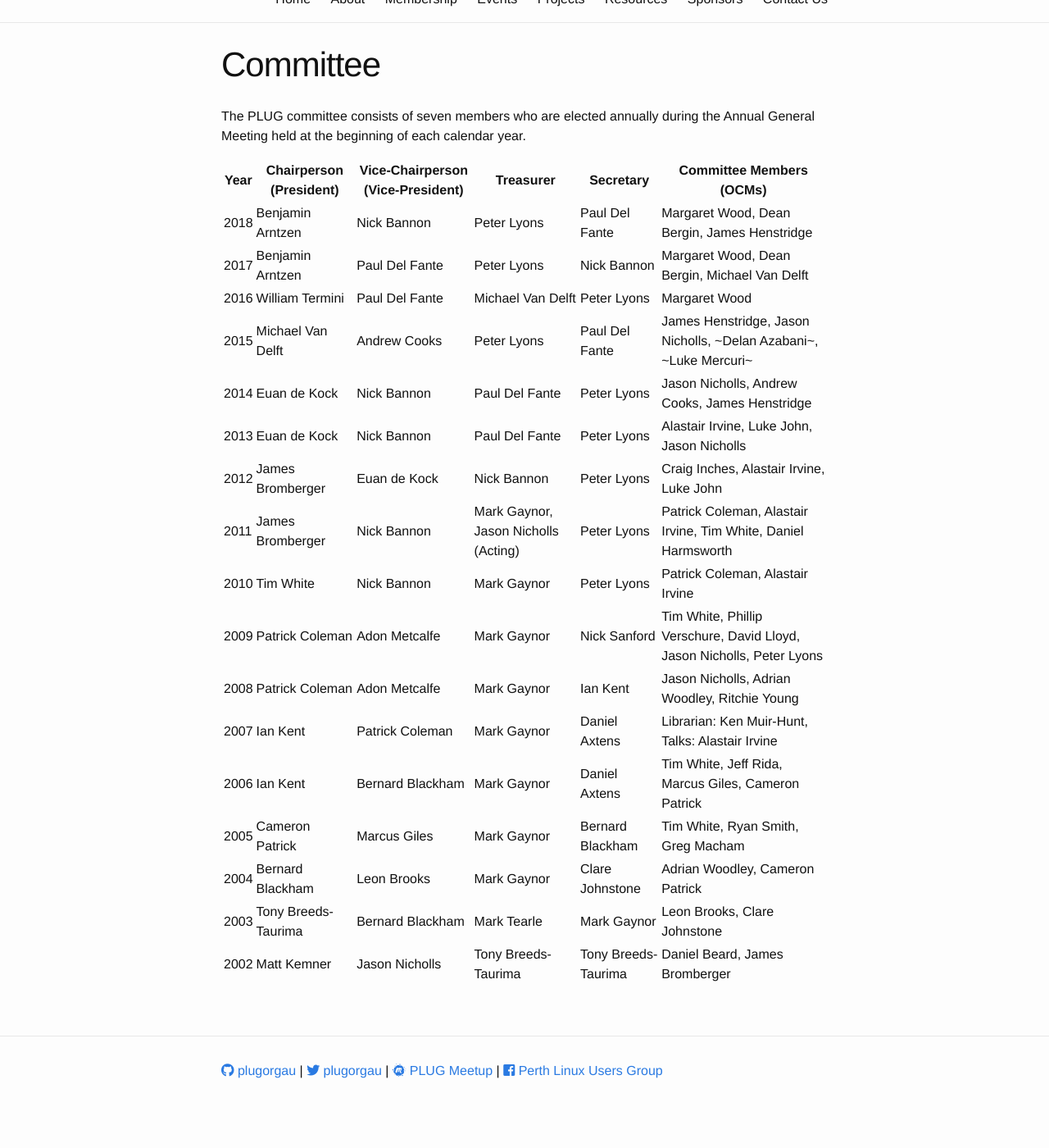
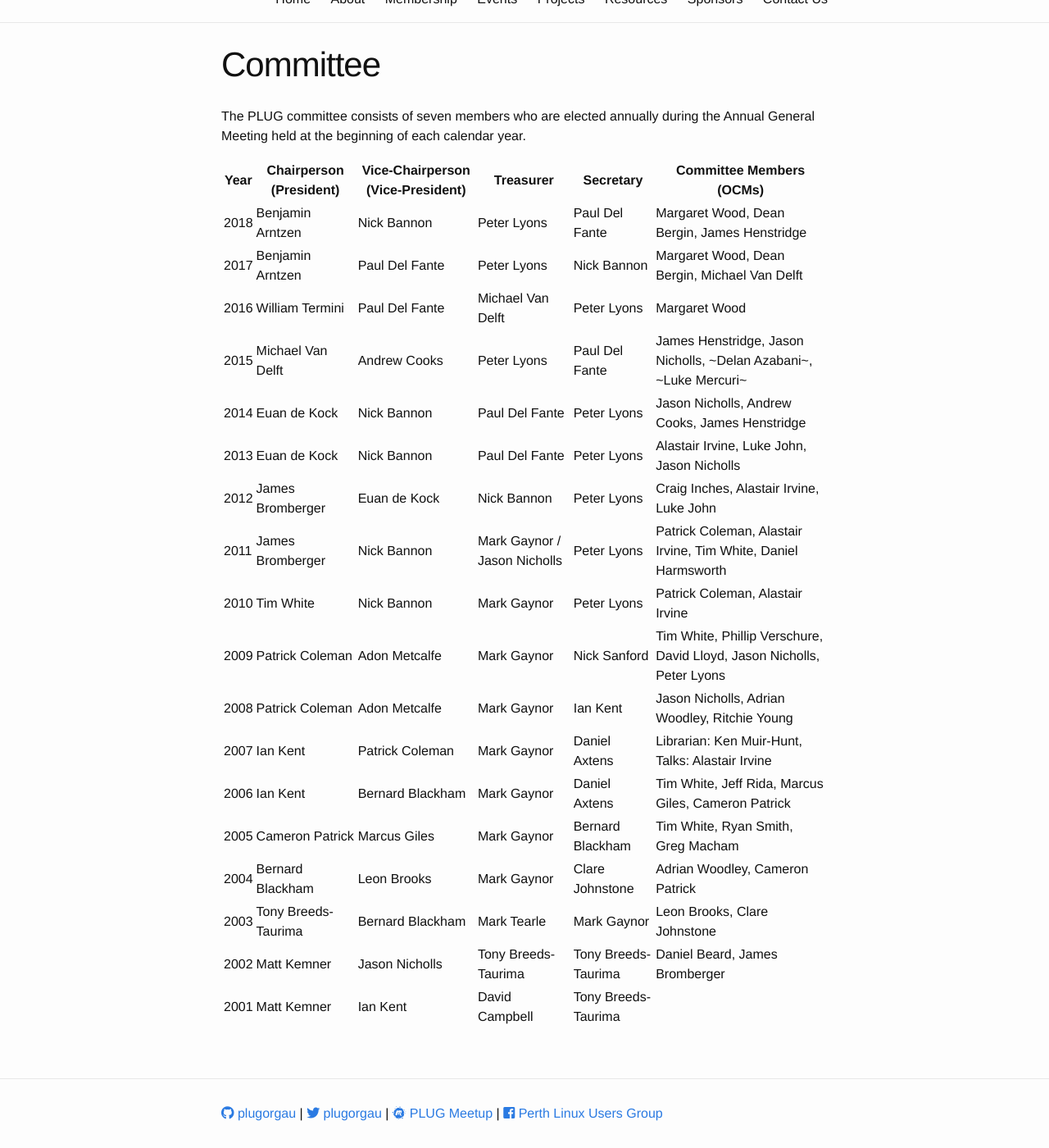
Before and after one commit to plugorgau/plugorgau.github.io, a Jekyll site: the page built from pages/about/committee.md, in a window 1280 px wide and 1400 px high, scrolled down 134 px. Shown: the whole window at 82% size. Built offline with Jekyll 4.4.1, drawn with Linux system fonts in a browser that asks for light colours; nearby versions of some CDN libraries; before the commit the page ends 1482 px from its top, so only the background shows below that.

Commit message:
committee 2001/2

```diff
--- a/pages/about/committee.md
+++ b/pages/about/committee.md
@@ -15,7 +15,7 @@ Year | Chairperson (President) | Vice-Chairperson (Vice-President) | Treasurer |
 2014 | Euan de Kock      | Nick Bannon         | Paul Del Fante | Peter Lyons | Jason Nicholls, Andrew Cooks, James Henstridge
 2013 | Euan de Kock      | Nick Bannon         | Paul Del Fante | Peter Lyons | Alastair Irvine, Luke John, Jason Nicholls
 2012 | James Bromberger  | Euan de Kock        | Nick Bannon | Peter Lyons | Craig Inches, Alastair Irvine, Luke John
-2011 | James Bromberger  | Nick Bannon         | Mark Gaynor, Jason Nicholls (Acting) | Peter Lyons | Patrick Coleman, Alastair Irvine, Tim White, Daniel Harmsworth
+2011 | James Bromberger  | Nick Bannon         | Mark Gaynor / Jason Nicholls | Peter Lyons | Patrick Coleman, Alastair Irvine, Tim White, Daniel Harmsworth
 2010 | Tim White         | Nick Bannon         | Mark Gaynor | Peter Lyons | Patrick Coleman, Alastair Irvine
 2009 | Patrick Coleman   | Adon Metcalfe       | Mark Gaynor | Nick Sanford | Tim White, Phillip Verschure, David Lloyd, Jason Nicholls, Peter Lyons
 2008 | Patrick Coleman   | Adon Metcalfe       | Mark Gaynor | Ian Kent | Jason Nicholls, Adrian Woodley, Ritchie Young
@@ -25,3 +25,4 @@ Year | Chairperson (President) | Vice-Chairperson (Vice-President) | Treasurer |
 2004 | Bernard Blackham  | Leon Brooks         | Mark Gaynor | Clare Johnstone | Adrian Woodley, Cameron Patrick
 2003 | Tony Breeds-Taurima | Bernard Blackham  | Mark Tearle | Mark Gaynor | Leon Brooks, Clare Johnstone
 2002 | Matt Kemner       | Jason Nicholls      | Tony Breeds-Taurima | Tony Breeds-Taurima | Daniel Beard, James Bromberger
+2001 | Matt Kemner       | Ian Kent            | David Campbell | Tony Breeds-Taurima |
```
